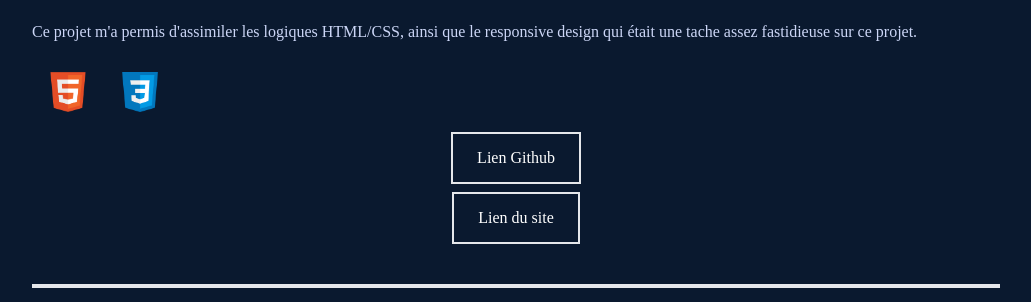
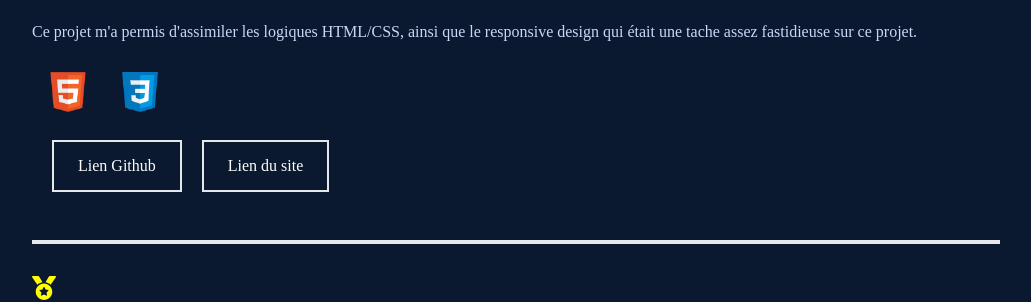
Before and after one commit to NaimHz/Portfolio, a React (Create React App) app: page / in a window 1280 px wide. Shown: the part 3340-3642 px from the top of the page, without its empty margins (124-1155 px from the left). Built offline with nearby package versions, Linux system fonts and the light colour scheme.

Commit message:
alignement bouton

```diff
--- a/src/components/Work.js
+++ b/src/components/Work.js
@@ -33,9 +33,9 @@ const Work = () => {
                   <img className="w-10 mx-4" src={comp} alt={index} />
                 ))}
               </div>
-              <div className="mb-10">
+              <div className="mb-10 flex">
                 <a href={item.url} target="_blank" rel="noreferrer">
-                  <button className="mx-auto text-white border-2 px-6 py-3 my-2 flex items-center hover:bg-black ">
+                  <button className="mx-5 text-white border-2 px-6 py-3 my-2 flex items-center hover:bg-black ">
                     Lien Github
                   </button>
                 </a>
```
